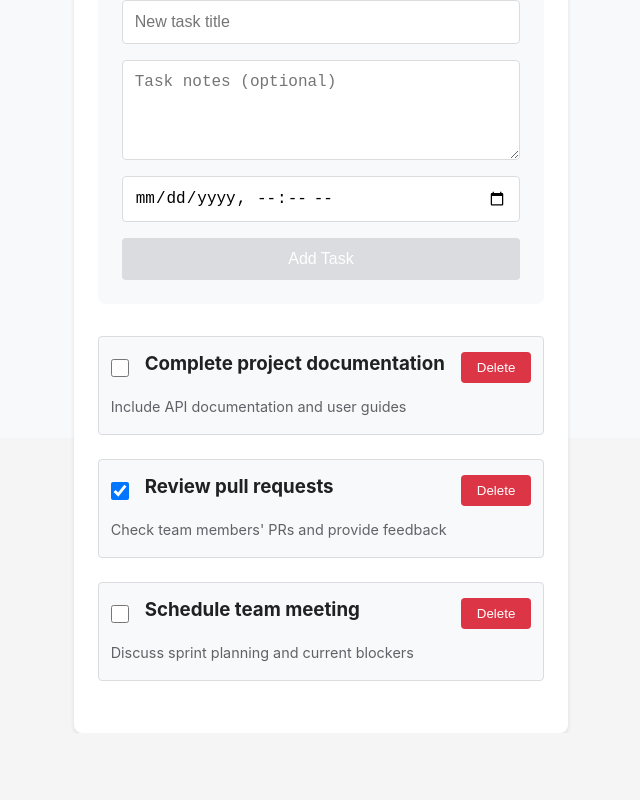
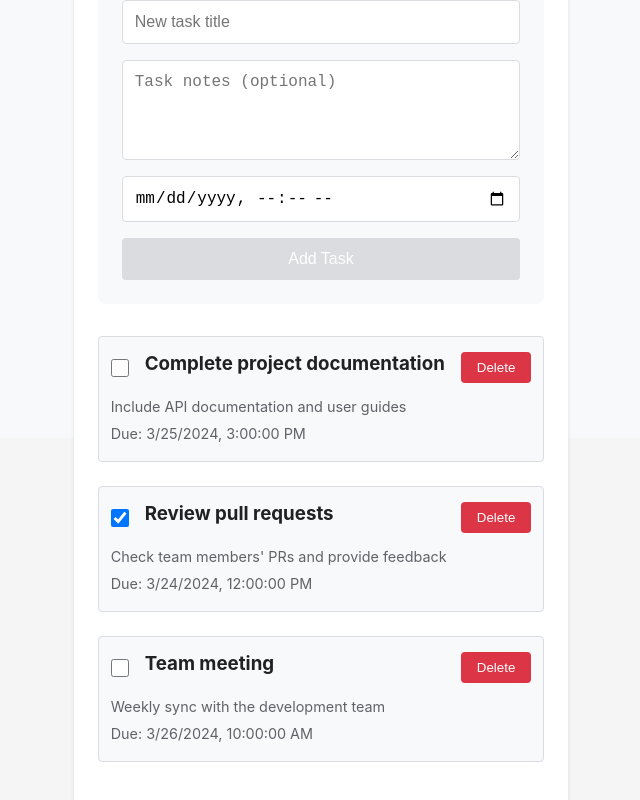
Before and after one commit to beny18241/GTaskALL, a React (Vite) app: page / in a window 1280 px wide. Shown: the part 362-1162 px from the top of the page, without its empty margins (319-959 px from the left). Before the commit the page ends 1095 px from the top, so only its background shows below. Built offline with nearby package versions, Linux system fonts and the light colour scheme; no server answers.

Commit message:
feat: Add dummy data for UAT environment in Google Tasks integration

```diff
--- a/src/components/GoogleTasksIntegration.tsx
+++ b/src/components/GoogleTasksIntegration.tsx
@@ -3,6 +3,69 @@ import { googleTasksService, GoogleTask, GoogleTaskList } from '../services/goog
 import './GoogleTasksIntegration.css';
 // If you want to display formatted dates, uncomment the next line and install @types/date-fns
 // import { format } from 'date-fns';
+
+// Dummy data for UAT environment
+const dummyTaskLists: GoogleTaskList[] = [
+  { id: '1', title: 'Work Tasks' },
+  { id: '2', title: 'Personal Tasks' },
+  { id: '3', title: 'Shopping List' }
+];
+
+const dummyTasks: Record<string, GoogleTask[]> = {
+  '1': [
+    {
+      id: '101',
+      title: 'Complete project documentation',
+      notes: 'Include API documentation and user guides',
+      status: 'needsAction',
+      due: '2024-03-25T15:00:00'
+    },
+    {
+      id: '102',
+      title: 'Review pull requests',
+      notes: 'Check team members\' PRs and provide feedback',
+      status: 'completed',
+      due: '2024-03-24T12:00:00'
+    },
+    {
+      id: '103',
+      title: 'Team meeting',
+      notes: 'Weekly sync with the development team',
+      status: 'needsAction',
+      due: '2024-03-26T10:00:00'
+    }
+  ],
+  '2': [
+    {
+      id: '201',
+      title: 'Gym workout',
+      notes: 'Upper body training',
+      status: 'needsAction',
+      due: '2024-03-24T18:00:00'
+    },
+    {
+      id: '202',
+      title: 'Read book',
+      notes: 'Continue reading "Clean Code"',
+      status: 'needsAction'
+    }
+  ],
+  '3': [
+    {
+      id: '301',
+      title: 'Buy groceries',
+      notes: 'Milk, eggs, bread, vegetables',
+      status: 'needsAction',
+      due: '2024-03-25T17:00:00'
+    },
+    {
+      id: '302',
+      title: 'Order new headphones',
+      notes: 'Check reviews for wireless options',
+      status: 'completed'
+    }
+  ]
+};
 
 const GoogleTasksIntegration: React.FC = () => {
   const [isSignedIn, setIsSignedIn] = useState(false);
@@ -17,27 +80,36 @@ const GoogleTasksIntegration: React.FC = () => {
   const [isUAT] = useState(window.location.hostname.includes('uat') || window.location.hostname.includes('localhost'));
 
   useEffect(() => {
+    if (isUAT) {
+      setTaskLists(dummyTaskLists);
+      if (dummyTaskLists.length > 0) {
+        setSelectedList(dummyTaskLists[0].id);
+      }
+    } else {
       const init = async () => {
         try {
           await googleTasksService.initialize();
-        if (isUAT) {
-          setIsSignedIn(true);
+          setIsSignedIn(googleTasksService.isUserSignedIn());
+          if (googleTasksService.isUserSignedIn()) {
             await loadTaskLists();
-        } else {
-          setIsSignedIn(googleTasksService.isUserSignedIn());
           }
         } catch (error) {
           setError('Failed to initialize Google Tasks');
         }
       };
       init();
+    }
   }, [isUAT]);
 
   useEffect(() => {
     if (selectedList) {
+      if (isUAT) {
+        setTasks(dummyTasks[selectedList] || []);
+      } else {
         loadTasks(selectedList);
       }
-  }, [selectedList]);
+    }
+  }, [selectedList, isUAT]);
 
   const loadTaskLists = async () => {
     try {
@@ -105,11 +177,20 @@ const GoogleTasksIntegration: React.FC = () => {
         status: 'needsAction',
         due: newTaskDue || undefined
       };
+
+      if (isUAT) {
+        // Simulate task creation in UAT
+        const taskId = Date.now().toString();
+        const task = { ...newTask, id: taskId };
+        setTasks([...tasks, task]);
+      } else {
         await googleTasksService.createTask(selectedList, newTask);
+        await loadTasks(selectedList);
+      }
+
       setNewTaskTitle('');
       setNewTaskNotes('');
       setNewTaskDue('');
-      await loadTasks(selectedList);
     } catch (error) {
       setError('Failed to create task');
     } finally {
@@ -120,8 +201,15 @@ const GoogleTasksIntegration: React.FC = () => {
   const handleUpdateTask = async (taskId: string, updates: Partial<GoogleTask>) => {
     try {
       setLoading(true);
+      if (isUAT) {
+        // Simulate task update in UAT
+        setTasks(tasks.map(task =>
+          task.id === taskId ? { ...task, ...updates } : task
+        ));
+      } else {
         await googleTasksService.updateTask(selectedList, taskId, updates);
         await loadTasks(selectedList);
+      }
     } catch (error) {
       setError('Failed to update task');
     } finally {
@@ -132,8 +220,13 @@ const GoogleTasksIntegration: React.FC = () => {
   const handleDeleteTask = async (taskId: string) => {
     try {
       setLoading(true);
+      if (isUAT) {
+        // Simulate task deletion in UAT
+        setTasks(tasks.filter(task => task.id !== taskId));
+      } else {
         await googleTasksService.deleteTask(selectedList, taskId);
         await loadTasks(selectedList);
+      }
     } catch (error) {
       setError('Failed to delete task');
     } finally {
@@ -145,7 +238,7 @@ const GoogleTasksIntegration: React.FC = () => {
     return <div className="error-message">{error}</div>;
   }
 
-  if (!isSignedIn && !isUAT) {
+  if (!isUAT && !googleTasksService.isUserSignedIn()) {
     return (
       <div className="sign-in-container">
         <button onClick={handleSignIn} disabled={loading}>
@@ -223,13 +316,11 @@ const GoogleTasksIntegration: React.FC = () => {
                 </button>
               </div>
               {task.notes && <p className="task-notes">{task.notes}</p>}
-              {/* Uncomment below if you want to show due dates
               {task.due && (
                 <p className="task-due">
-                  Due: {format(new Date(task.due), 'MMM d, yyyy h:mm a')}
+                  Due: {new Date(task.due).toLocaleString()}
                 </p>
               )}
-              */}
             </div>
           ))}
         </div>
```
Lines whose indentation alone changed are shown as unchanged.
